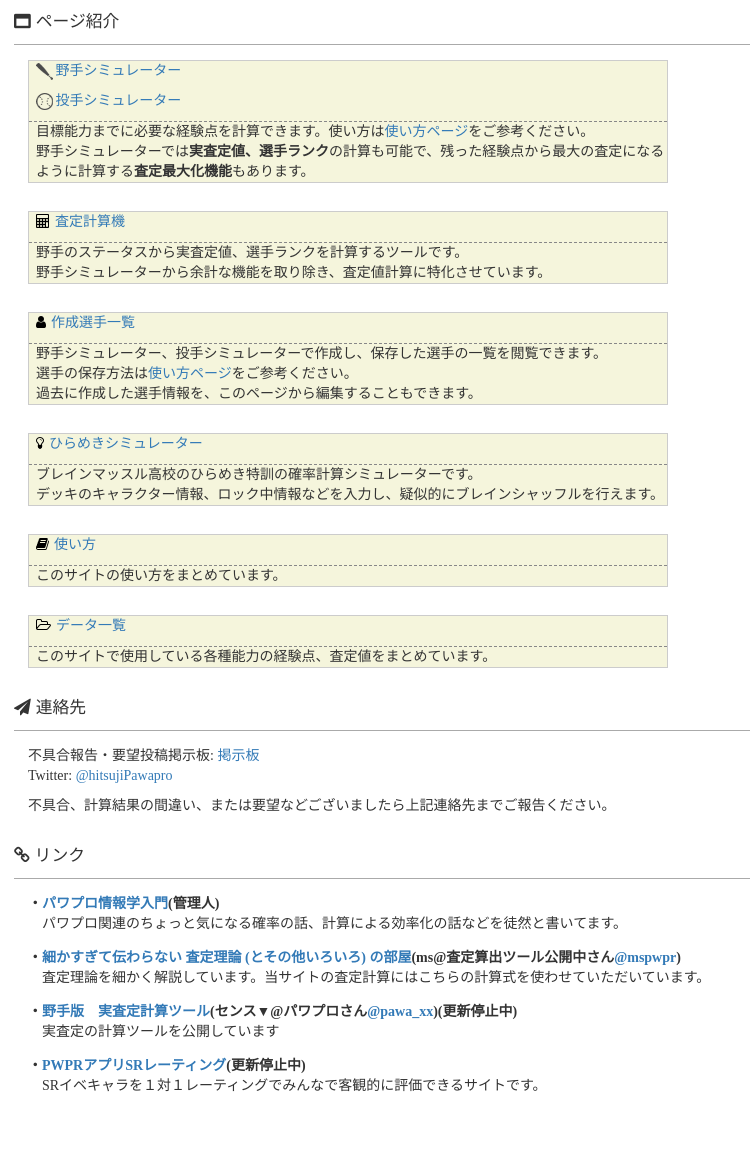
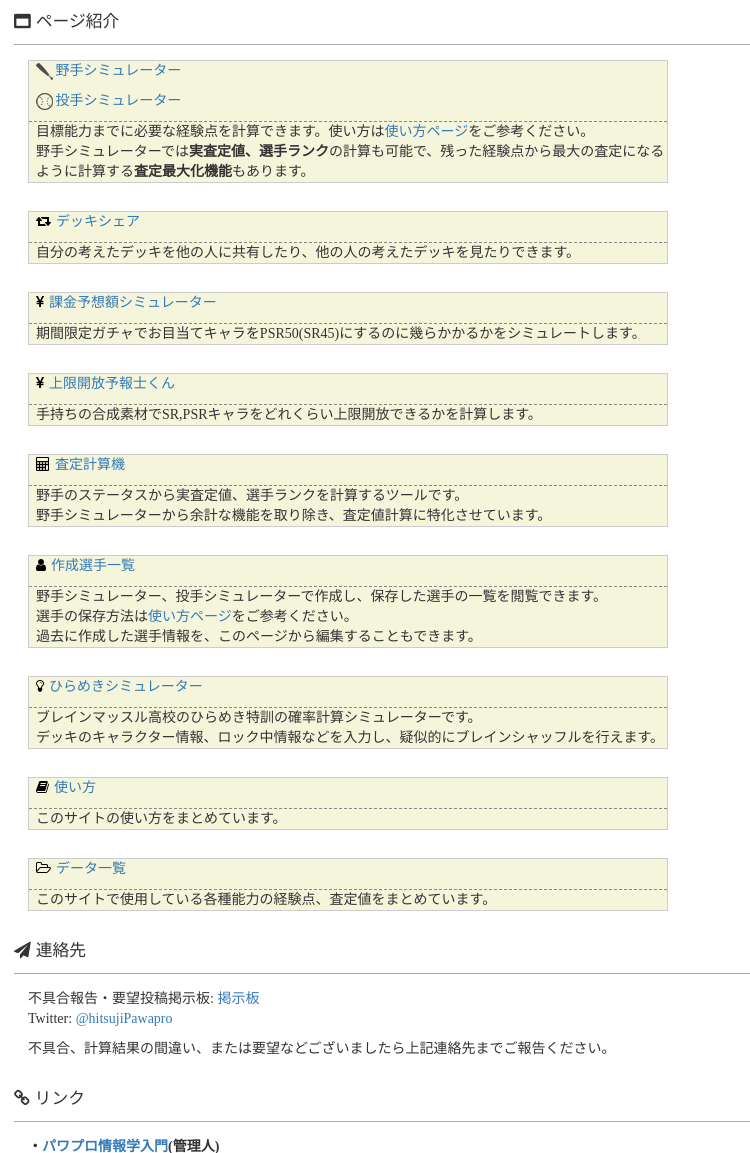
Before and after one commit to hitsujimeeee/stdwool, a PHP site: page /products/pawapro/php/about.php in a window 1280 px wide. Shown: the part 97-1250 px from the top of the page, without its empty margins (0-750 px from the left). Before the commit the page ends 1189 px from the top, so only its background shows below. Run offline with PHP 8.4, Linux system fonts and the light colour scheme.

Commit message:
「このサイトについて」にデッキシェア以降実装した機能の追加

```diff
--- a/products/pawapro/php/about.php
+++ b/products/pawapro/php/about.php
@@ -32,6 +32,33 @@ $dbh = DB::connect();
 					目標能力までに必要な経験点を計算できます。使い方は<a href="./manual.php">使い方ページ</a>をご参考ください。<br>
 					野手シミュレーターでは<strong>実査定値、選手ランク</strong>の計算も可能で、残った経験点から最大の査定になるように計算する<strong>査定最大化機能</strong>もあります。<br>
 				</article>
+		</section>
+
+		<section class="despBox">
+			<header>
+				<p><a href="./deckShare.php"><i class="fa fa-retweet"></i>デッキシェア</a></p>
+			</header>
+			<article>
+				自分の考えたデッキを他の人に共有したり、他の人の考えたデッキを見たりできます。<br>
+			</article>
+		</section>
+
+		<section class="despBox">
+			<header>
+				<p><a href="./moneyCalc.php"><i class="fa fa-jpy"></i>課金予想額シミュレーター</a></p>
+			</header>
+			<article>
+				期間限定ガチャでお目当てキャラをPSR50(SR45)にするのに幾らかかるかをシミュレートします。<br>
+			</article>
+		</section>
+
+		<section class="despBox">
+			<header>
+				<p><a href="./limitOpen.php"><i class="fa fa-jpy"></i>上限開放予報士くん</a></p>
+			</header>
+			<article>
+				手持ちの合成素材でSR,PSRキャラをどれくらい上限開放できるかを計算します。<br>
+			</article>
 		</section>
 
 		<section class="despBox">
```
